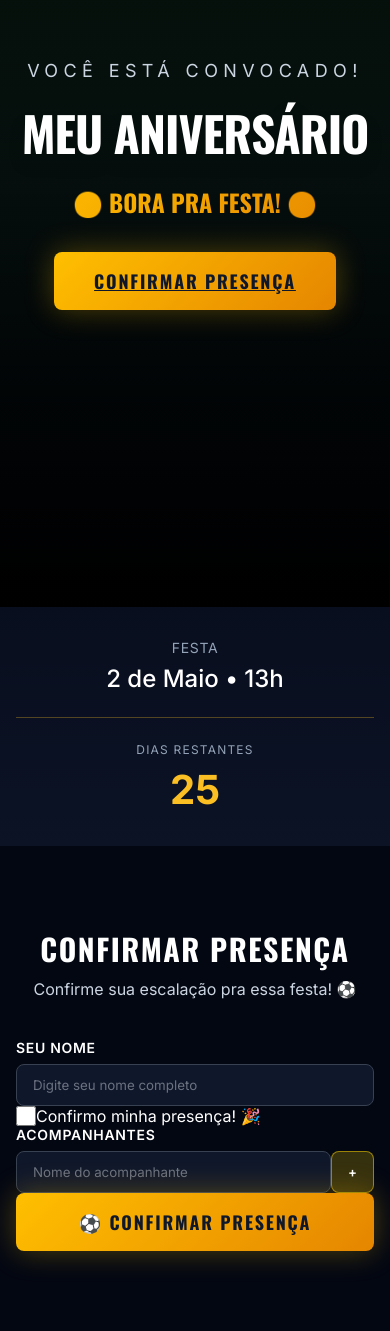
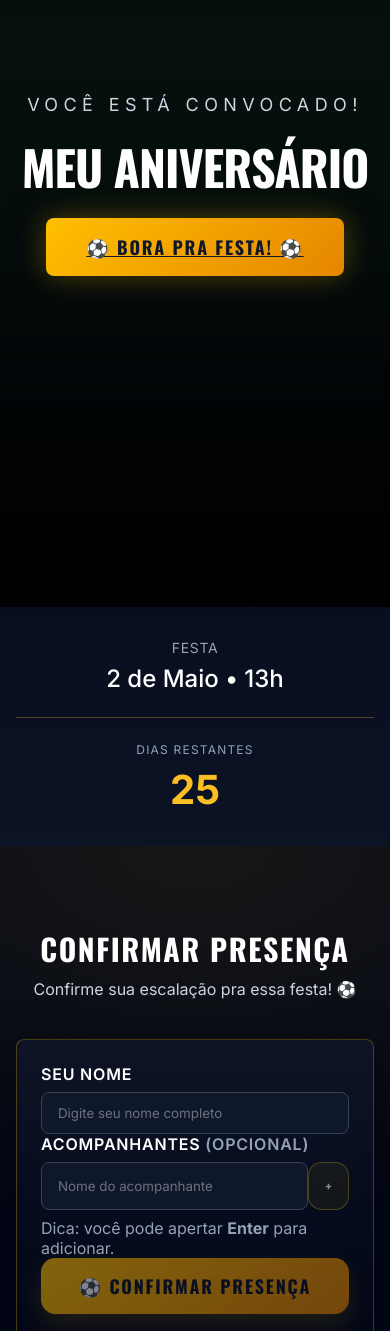
Before and after one commit to omedeiroz/birthday-1, a React (Create React App) app: page / in a window 390 px wide. Shown: the part 237-1568 px from the top of the page. Built offline with nearby package versions, Linux system fonts and the light colour scheme; the HTML template or start-up script is replaced by a standard one.

Commit message:
feat: atualizar seções do site com melhorias de layout e funcionalidade

```diff
--- a/src/components/GiftSection.js
+++ b/src/components/GiftSection.js
@@ -3,37 +3,32 @@ const presentes = [
     emoji: '👟',
     nome: 'Chuteira',
     tamanho: 'Tamanho 40',
-    category: 'Sport',
+    category: '',
   },
   {
     emoji: '👕',
-    nome: 'Camisa',
-    tamanho: 'Tamanho G',
-    category: 'Vestuário',
-  },
-  {
-    emoji: '👖',
-    nome: 'Calça',
-    tamanho: 'Tamanho 38',
-    category: 'Vestuário',
-  },
-  {
-    emoji: '🩳',
-    nome: 'Short',
-    tamanho: 'Tamanho 36',
-    category: 'Vestuário',
+    nome: 'Vestuário',
+    // aqui eu coloco tudo junto em uma linha; se quiser em linhas separadas, me fala que eu faço com <br/>
+    tamanho: 'Camisa: G • Calça: 38 • Short: 36',
+    category: '',
   },
   {
     emoji: '🔴',
     nome: 'Itens Flamengo',
-    tamanho: 'Qualquer tamanho',
-    category: 'Flamengo',
+    tamanho: 'Qualquer item',
+    category: '',
   },
   {
     emoji: '🧴',
     nome: 'Perfume',
     tamanho: 'Seu gosto',
-    category: 'Higiene',
+    category: '',
+  },
+  {
+    emoji: '💸',
+    nome: 'Qualquer quantia em Pix',
+    tamanho: 'Pix: (32) 98853-5981',
+    category: '',
   },
 ];
 
--- a/src/components/HeroSection.js
+++ b/src/components/HeroSection.js
@@ -9,15 +9,14 @@ const HeroSection = () => {
         <h1 className="font-heading text-5xl md:text-7xl lg:text-8xl font-bold text-white uppercase mb-4 drop-shadow-lg" style={{ letterSpacing: '-0.02em' }}>
           Meu Aniversário
         </h1>
-        <p className="font-heading text-2xl md:text-3xl text-gradient-gold uppercase font-bold mb-8">
-          ⚽ Bora pra festa! ⚽
-        </p>
         <a
           href="#confirmacao"
           className="btn-primary inline-block"
-        >
-          Confirmar Presença
+        >⚽ Bora pra festa! ⚽
+
         </a>
+
+
       </div>
     </section>
   );
--- a/src/components/RSVPSection.js
+++ b/src/components/RSVPSection.js
@@ -1,132 +1,221 @@
-import { useState } from 'react';
+import { useMemo, useState } from 'react';
 
 const RSVPSection = () => {
-  const [formData, setFormData] = useState({ nome: '', confirmado: false, acompanhantes: [] });
+  const [formData, setFormData] = useState({ nome: '', acompanhantes: [] });
   const [novoAcompanhante, setNovoAcompanhante] = useState('');
   const [submitted, setSubmitted] = useState(false);
   const [loading, setLoading] = useState(false);
 
-  const handleInputChange = (e) => {
-    const { name, value, checked, type } = e.target;
-    setFormData({
-      ...formData,
-      [name]: type === 'checkbox' ? checked : value,
-    });
+  // só mostrar erro depois que o usuário interagir (blur) ou tentar enviar
+  const [nomeTouched, setNomeTouched] = useState(false);
+
+  const nomeValido = useMemo(() => formData.nome.trim().length >= 2, [formData.nome]);
+  const mostrarErroNome = nomeTouched && !nomeValido;
+
+  const podeEnviar = nomeValido && !loading;
+
+  const handleNomeChange = (e) => {
+    const { value } = e.target;
+    setFormData((prev) => ({ ...prev, nome: value }));
   };
 
   const adicionarAcompanhante = () => {
-    if (novoAcompanhante.trim()) {
-      setFormData({
-        ...formData,
-        acompanhantes: [...formData.acompanhantes, novoAcompanhante.trim()],
-      });
+    const v = novoAcompanhante.trim();
+    if (!v) return;
+
+    // evita duplicado simples
+    if (formData.acompanhantes.some((a) => a.toLowerCase() === v.toLowerCase())) {
       setNovoAcompanhante('');
+      return;
     }
+
+    setFormData((prev) => ({
+      ...prev,
+      acompanhantes: [...prev.acompanhantes, v],
+    }));
+    setNovoAcompanhante('');
   };
 
   const removerAcompanhante = (index) => {
-    setFormData({
-      ...formData,
-      acompanhantes: formData.acompanhantes.filter((_, i) => i !== index),
-    });
+    setFormData((prev) => ({
+      ...prev,
+      acompanhantes: prev.acompanhantes.filter((_, i) => i !== index),
+    }));
   };
 
   const handleSubmit = async (e) => {
     e.preventDefault();
-    if (formData.nome.trim()) {
+
+    // se clicar em enviar sem preencher, mostra validação
+    setNomeTouched(true);
+
+    if (!podeEnviar) return;
+
     setLoading(true);
     try {
       const response = await fetch('https://backend-1-iwio.onrender.com/api/convidados', {
         method: 'POST',
         headers: { 'Content-Type': 'application/json' },
         body: JSON.stringify({
-            nome: formData.nome,
-            confirmado: formData.confirmado,
+          nome: formData.nome.trim(),
+          confirmado: true,
           acompanhantes: formData.acompanhantes,
         }),
       });
-        if (response.ok) {
-          setSubmitted(true);
-          // Confirmação enviada ao backend
-        }
+
+      if (response.ok) setSubmitted(true);
+      else setSubmitted(true); // mantém UX simples (não travar o usuário)
     } catch (error) {
       console.log('Usando localStorage como fallback');
       setSubmitted(true);
     } finally {
       setLoading(false);
     }
-    }
   };
 
   if (submitted) {
     return (
-      <section id="confirmacao" className="py-20 px-4 bg-slate-950">
-        <div className="text-center" style={{ maxWidth: '32rem', margin: '0 auto' }}>
+      <section
+        id="confirmacao"
+        className="py-20 px-4"
+        style={{
+          background:
+            'radial-gradient(1200px 700px at 50% 0%, rgba(255,215,0,0.08), transparent 55%), #020617',
+        }}
+      >
+        <div className="text-center" style={{ maxWidth: '36rem', margin: '0 auto' }}>
           <div className="text-6xl mb-6">🏆</div>
           <h2 className="font-heading text-3xl md:text-4xl font-bold text-white uppercase mb-4">
-            Valeu, {formData.nome}!
+            Valeu, {formData.nome.trim()}!
           </h2>
           <p className="font-body text-slate-300 text-lg">
             Escalação confirmada. Te esperamos em campo! ⚽
           </p>
+
+          <button
+            type="button"
+            onClick={() => {
+              // reset para permitir outro envio sem recarregar página
+              setSubmitted(false);
+              setFormData({ nome: '', acompanhantes: [] });
+              setNovoAcompanhante('');
+              setNomeTouched(false);
+            }}
+            style={{
+              marginTop: '1.25rem',
+              padding: '0.75rem 1rem',
+              borderRadius: '0.9rem',
+              background: 'rgba(255, 215, 0, 0.12)',
+              border: '1px solid rgba(255, 215, 0, 0.35)',
+              color: '#ffd700',
+              cursor: 'pointer',
+              fontWeight: 700,
+              letterSpacing: '0.04em',
+            }}
+          >
+            Enviar outra confirmação
+          </button>
         </div>
       </section>
     );
   }
 
   return (
-    <section id="confirmacao" className="py-20 px-4 bg-slate-950">
-      <div style={{ maxWidth: '32rem', margin: '0 auto' }}>
-        <h2 className="font-heading text-3xl md:text-4xl font-bold text-white text-center uppercase tracking-wider mb-2">
+    <section
+      id="confirmacao"
+      className="py-20 px-4"
+      style={{
+        background:
+          'radial-gradient(1200px 700px at 50% 0%, rgba(255,215,0,0.08), transparent 55%), #020617',
+      }}
+    >
+      <div style={{ maxWidth: '40rem', margin: '0 auto' }}>
+        <div className="text-center mb-10">
+          <h2 className="font-heading text-3xl md:text-5xl font-extrabold text-white uppercase tracking-wider mb-2">
             Confirmar Presença
           </h2>
-        <p className="font-body text-slate-300 text-center mb-10">
-          Confirme sua escalação pra essa festa! ⚽
+          <p className="font-body text-slate-300">
+            Confirme sua escalação pra essa festa! <span aria-hidden>⚽</span>
           </p>
+        </div>
+
+        <div
+          className="card"
+          style={{
+            padding: '1.5rem',
+            border: '1px solid rgba(255, 215, 0, 0.25)',
+            boxShadow: '0 20px 60px rgba(0,0,0,0.45)',
+            background: 'linear-gradient(180deg, rgba(15,23,42,0.78), rgba(2,6,23,0.78))',
+            backdropFilter: 'blur(10px)',
+          }}
+        >
           <form onSubmit={handleSubmit} className="flex flex-col gap-5">
+            {/* Nome */}
             <div>
-            <label className="font-body text-sm font-semibold text-white block mb-2 uppercase tracking-wider">
+              <label className="font-body text-xs font-semibold text-slate-200 block mb-2 uppercase tracking-wider">
                 Seu nome
               </label>
+
               <input
                 type="text"
                 name="nome"
                 value={formData.nome}
-              onChange={handleInputChange}
+                onChange={handleNomeChange}
+                onBlur={() => setNomeTouched(true)}
                 maxLength={100}
                 placeholder="Digite seu nome completo"
                 className="input-field"
+                style={{
+                  outline: 'none',
+                  border: mostrarErroNome ? '1px solid rgba(239, 68, 68, 0.35)' : undefined,
+                }}
               />
+
+              {mostrarErroNome && (
+                <p className="text-xs mt-2" style={{ color: 'rgba(248, 113, 113, 0.95)' }}>
+                  Digite pelo menos 2 caracteres.
+                </p>
+              )}
             </div>
 
-          <div className="flex items-center gap-3">
-            <input
-              id="confirmado"
-              type="checkbox"
-              name="confirmado"
-              checked={formData.confirmado}
-              onChange={handleInputChange}
-              style={{ width: '1.25rem', height: '1.25rem', accentColor: '#ffd700' }}
-            />
-            <label htmlFor="confirmado" className="font-body text-white cursor-pointer">
-              Confirmo minha presença! 🎉
+            {/* Acompanhantes */}
+            <div>
+              <label className="font-body text-xs font-semibold text-slate-200 block mb-2 uppercase tracking-wider">
+                Acompanhantes <span className="text-slate-400 normal-case">(opcional)</span>
               </label>
-          </div>
 
-          <div>
-            <label className="font-body text-sm font-semibold text-white block mb-2 uppercase tracking-wider">
-              Acompanhantes
-            </label>
-            <div style={{ display: 'flex', flexDirection: 'column', gap: '0.75rem' }}>
               {formData.acompanhantes.length > 0 && (
-                <div style={{ display: 'flex', flexDirection: 'column', gap: '0.5rem' }}>
+                <div
+                  style={{
+                    display: 'flex',
+                    flexDirection: 'column',
+                    gap: '0.5rem',
+                    marginBottom: '0.75rem',
+                  }}
+                >
                   {formData.acompanhantes.map((acomp, i) => (
-                    <div key={i} className="card flex justify-between items-center p-2 pl-4">
+                    <div
+                      key={`${acomp}-${i}`}
+                      className="card flex justify-between items-center p-2 pl-4"
+                      style={{
+                        border: '1px solid rgba(148, 163, 184, 0.12)',
+                        background: 'rgba(15, 23, 42, 0.55)',
+                      }}
+                    >
                       <span className="text-white">{acomp}</span>
                       <button
                         type="button"
                         onClick={() => removerAcompanhante(i)}
-                        className="text-red-400 hover:text-red-600 transition"
+                        title="Remover"
+                        aria-label={`Remover acompanhante ${acomp}`}
+                        style={{
+                          background: 'transparent',
+                          border: '1px solid rgba(239,68,68,0.35)',
+                          color: 'rgba(248, 113, 113, 0.95)',
+                          borderRadius: '0.6rem',
+                          padding: '0.25rem 0.55rem',
+                          cursor: 'pointer',
+                        }}
                       >
                         ✕
                       </button>
@@ -134,46 +223,68 @@ const RSVPSection = () => {
                   ))}
                 </div>
               )}
+
               <div className="flex gap-2">
                 <input
                   type="text"
                   value={novoAcompanhante}
                   onChange={(e) => setNovoAcompanhante(e.target.value)}
+                  onKeyDown={(e) => {
+                    if (e.key === 'Enter') {
+                      e.preventDefault();
+                      adicionarAcompanhante();
+                    }
+                  }}
                   placeholder="Nome do acompanhante"
                   className="input-field flex-1"
                   maxLength={100}
                 />
+
                 <button
                   type="button"
                   onClick={adicionarAcompanhante}
+                  disabled={!novoAcompanhante.trim()}
+                  className="font-heading font-bold"
                   style={{
-                    background: 'rgba(255, 215, 0, 0.2)',
-                    border: '1px solid rgba(255, 215, 0, 0.5)',
+                    width: '3rem',
+                    height: '3rem',
+                    borderRadius: '0.85rem',
+                    background: novoAcompanhante.trim()
+                      ? 'linear-gradient(135deg, rgba(255,215,0,0.35), rgba(255,215,0,0.18))'
+                      : 'rgba(255,215,0,0.10)',
+                    border: '1px solid rgba(255, 215, 0, 0.45)',
                     color: 'white',
-                    padding: '0.75rem 1rem',
-                    borderRadius: '0.5rem',
-                    transition: 'all 0.3s ease',
-                    cursor: 'pointer',
-                    fontFamily: "'Inter', sans-serif",
-                    fontWeight: '600',
+                    cursor: novoAcompanhante.trim() ? 'pointer' : 'not-allowed',
+                    opacity: novoAcompanhante.trim() ? 1 : 0.55,
+                    transition: 'all 0.2s ease',
                   }}
-                  onMouseEnter={(e) => e.target.style.background = 'rgba(255, 215, 0, 0.3)'}
-                  onMouseLeave={(e) => e.target.style.background = 'rgba(255, 215, 0, 0.2)'}
+                  title="Adicionar acompanhante"
+                  aria-label="Adicionar acompanhante"
                 >
                   +
                 </button>
               </div>
-            </div>
+
+              <p className="text-xs text-slate-400 mt-2">
+                Dica: você pode apertar <strong>Enter</strong> para adicionar.
+              </p>
             </div>
 
+            {/* Botão submit */}
             <button
               type="submit"
-            disabled={loading}
+              disabled={!podeEnviar}
               className="w-full btn-primary disabled:opacity-50 disabled:cursor-not-allowed"
+              style={{
+                padding: '0.95rem 1rem',
+                borderRadius: '0.9rem',
+                boxShadow: '0 12px 28px rgba(255,215,0,0.22)',
+              }}
             >
               {loading ? 'Enviando...' : '⚽ Confirmar Presença'}
             </button>
           </form>
+        </div>
       </div>
     </section>
   );
--- a/src/components/VenueSection.js
+++ b/src/components/VenueSection.js
@@ -1,76 +1,60 @@
-const VenueSection = () => {
+import React from 'react';
+import '../pages/Landing.css';
+
+export default function VenueSection() {
   return (
-    <section className="py-20 px-4 bg-slate-950">
-      <div className="max-w-4xl mx-auto">
-        <div className="text-center mb-12">
-          <p className="text-4xl mb-3">📍</p>
-          <h2 className="font-heading text-3xl md:text-4xl font-bold text-white uppercase tracking-wider mb-2">
-            Local da Festa
-          </h2>
-          <p className="font-body text-slate-300">
-            O jogo será aqui! 🏟️
-          </p>
-        </div>
+    <section className="local-section">
+      <h2>📍 LOCAL DA FESTA</h2>
+      <p className="local-subtitle">O jogo será aqui! 🏟️</p>
 
-        <div className="grid gap-8" style={{ gridTemplateColumns: 'repeat(auto-fit, minmax(300px, 1fr))' }}>
-          {/* <div style={{ display: 'flex', flexDirection: 'column', gap: '1.5rem' }}>
-            {/* Endereço */}
-            {/* <div className="flex items-start gap-4">
-              <div className="w-14 h-14 bg-gradient-field rounded-lg flex items-center justify-center flex-shrink-0">
-                <span className="text-2xl">📍</span>
-              </div>
-              <div>
-                <h3 className="font-heading font-bold text-white text-lg uppercase">Endereço</h3>
-                <p className="font-body text-slate-300 mt-2">
-                  Rua das Palmeiras, 123<br />
-                  Bairro Centro - São Paulo, SP
+      <div className="local-content">
+        <div className="local-info">
+          <div className="info-item">
+            <span className="info-icon">📍</span>
+            <div className="info-text">
+              <h4>ENDEREÇO</h4>
+              <p>
+                Rua Maurício Fagundes Rezende, 460
+                <br />
+                Recanto dos Lagos - Juiz de Fora, MG
               </p>
             </div>
           </div>
 
-            {/* Horário */}
-            {/* <div className="flex items-start gap-4">
-              <div className="w-14 h-14 bg-gradient-gold rounded-lg flex items-center justify-center flex-shrink-0">
-                <span className="text-2xl">🕐</span>
-              </div>
-              <div>
-                <h3 className="font-heading font-bold text-white text-lg uppercase">Horário</h3>
-                <p className="font-body text-slate-300 mt-2">
-                  2 de Maio de 2026<br />
+          <div className="info-item">
+            <span className="info-icon">🕐</span>
+            <div className="info-text">
+              <h4>HORÁRIO</h4>
+              <p>
+                2 de Maio de 2026
+                <br />
                 A partir das 13h
               </p>
             </div>
           </div>
 
-            {/* Estacionamento */}
-            {/* <div className="flex items-start gap-4">
-              <div className="w-14 h-14 rounded-lg flex items-center justify-center flex-shrink-0" style={{ background: '#1a472a' }}>
-                <span className="text-2xl">🅿️</span>
-              </div>
-              <div>
-                <h3 className="font-heading font-bold text-white text-lg uppercase">Estacionamento</h3>
-                <p className="font-body text-slate-300 mt-2">
-                  Estacionamento gratuito no local
-                </p>
+          <div className="info-item">
+            <span className="info-icon">🅿️</span>
+            <div className="info-text">
+              <h4>ESTACIONAMENTO</h4>
+              <p>Estacionamento gratuito no local</p>
             </div>
           </div>
-          </div> */}
+        </div>
 
-          {/* Mapa */}
-          {/* <div className="rounded-xl overflow-hidden shadow-lg border border-slate-700" style={{ height: '320px' }}>
+        <div className="local-map">
           <iframe
             title="Localização da Festa"
-              src="https://www.google.com/maps/embed?pb=!1m18!1m12!1m3!1d3655.824046348382!2d-46.65560732346889!3d-23.550505871234567!2m3!1f0!2f0!3f0!3m2!1i1024!2i768!4f13.1!3m3!1m2!1s0x94ce5985b5b5b5b5%3A0x5b5b5b5b5b5b5b5b!2sRua%20das%20Palmeiras!5e0!3m2!1spt-BR!2sbr!4v1234567890"
-              className="w-full h-full border-0"
-              allowFullScreen=""
+            width="100%"
+            height="450"
+            style={{ border: '0', borderRadius: '8px' }}
+            src="https://www.google.com/maps/embed?pb=!1m18!1m12!1m3!1d1853.4408870242933!2d-43.34136328160754!3d-21.707315341678903!2m3!1f0!2f0!3f0!3m2!1i1024!2i768!4f13.1!3m3!1m2!1s0x989d479e7d3a8e%3A0x5d1f7433a3c8f15c!2sRua%20Maur%C3%ADcio%20Fagundes%20Rezende%2C%20460%20-%20Recanto%20dos%20Lagos%2C%20Juiz%20de%20Fora%20-%20MG!5e0!3m2!1spt-BR!2sbr!4v1710000000000"
+            allowFullScreen
             loading="lazy"
             referrerPolicy="no-referrer-when-downgrade"
           />
-          </div> */}
         </div>
       </div>
     </section>
   );
-};
-
-export default VenueSection;
+}
```
Also changed, not shown: src/components/InfoSection.js (+108 -3 lines). Lines whose indentation alone changed are shown as unchanged.
